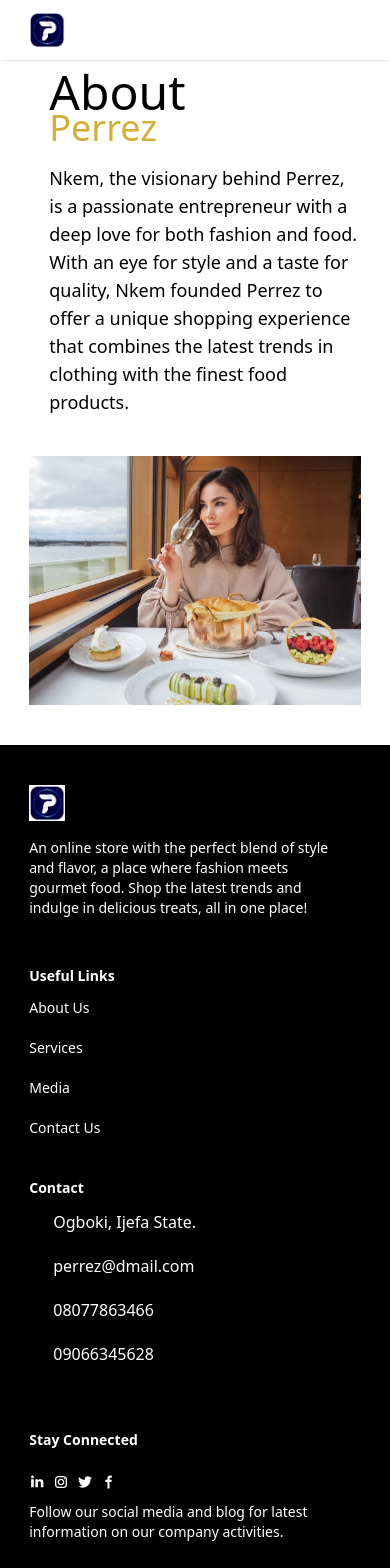
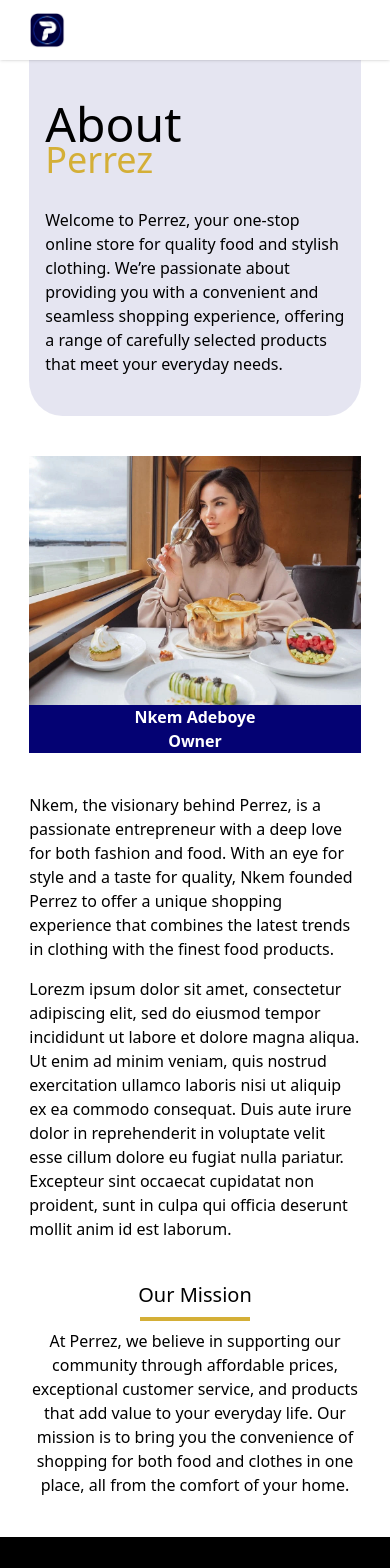
Before and after one commit to profnike/ecommerce, a Next.js app: page /about in a window 390 px wide. Shown: the top 1568 px of the page. Built offline with nearby package versions, Linux system fonts and the light colour scheme; some icons are missing.

Commit message:
completed the about page

```diff
--- a/src/components/home/HeroSection.jsx
+++ b/src/components/home/HeroSection.jsx
@@ -3,7 +3,7 @@ import Link from "next/link";
 export default function HeroSection() {
   return (
     <div className="mx-auto  max-w-[85%] z-10 ">
-      <div className="flex flex-col md:flex-row justify-between my-2 md:my-20 md:h-[70vh] space-x-5 md:mb-40 mb-10 md:items-center">
+      <div className="flex flex-col md:flex-row justify-between  md:my-20 md:h-[70vh] space-x-5  mb-10 md:items-center">
       <div className="my-10 md:w-1/2">
         <div>
 
--- a/src/components/home/Services.jsx
+++ b/src/components/home/Services.jsx
@@ -5,7 +5,7 @@ import { Card } from "..";
 export default function Services() {
   return (
     < section className="bg-primary">
-     <div className="py-10 md:py-20 max-w-[85%] z-10  mx-auto text-[#2E2E2E]">
+     <div className="py-10 md:py-14 max-w-[85%] z-10  mx-auto text-[#2E2E2E]">
       <div className="flex flex-col items-center justify-center mb-7 md:mb-14 ">
       <h2 className="text-xl md:text-3xl lg:text-4xl mb-2 text-white">
         Our Services
--- a/src/components/home/Testimonial.jsx
+++ b/src/components/home/Testimonial.jsx
@@ -15,13 +15,11 @@ export default function Testimonial  () {
     setCurrentIndex(index);
   };
   return (
-    <div className="bg-primary bg-opacity-5 p-10 md:py-28">
-        {/* <img src="/icons/quote" alt="" className="w-12 h-12 rounded-full"/> */}
-      <div className="max-w-[90%] lg:max-w-[80%] mx-auto ">
+    <div className="bg-primary bg-opacity-5 ">
+      <div className="max-w-[90%] lg:max-w-[80%] mx-auto p-10 md:py-28 ">
         <div className="shadow-2xl rounded-2xl p-10 md:max-w-[50%] m-auto bg-white z-0 ">
         <img src="/icons/quote.png" alt="" className="w-12 h-12 rounded-full text-red-300"/>
           {testimonialData.length && (
-            // <motion.div initial={{ x: 0 }} animate={{ x: 10 }} exit={{ opacity: 0 }}>
              <div >
       <span className="leading-7 text-black">{testimony.text}</span>
 
@@ -32,7 +30,7 @@ export default function Testimonial  () {
         </div>
       </div>
     </div>
-            // </motion.div>
+
           )}
           <div className="flex justify-between mt-10">
             <div
--- a/src/pages/about/index.js
+++ b/src/pages/about/index.js
@@ -3,35 +3,53 @@ import Image from "next/image";
 export default function About() {
   return (
     <div className="mx-auto  max-w-[85%]  ">
-      <div className="flex flex-col-reverse lg:flex-row justify-between my-2 md:my-10 lg:h-[70vh] space-x-5 md:mb-20 mb-10 md:items-center">
-      <div className="w-full lg:w-1/2 mt-10 lg:mt-0">
-      <img src="/images/Banner-pix.jpg" alt="herosection-image" className="w-full"/>
-      </div>
-      <div className="lg:my-10 lg:w-1/2">
-        <div>
+<div className="">
+      <div className="flex flex-col items-start md:flex-row   md:items-center justify-between gap-3 px-4 md:px-10 py-10  bg-primary bg-opacity-10 rounded-b-[10%]   md:rounded-b-[30%] ">
+        <div className="md:w-1/3  flex flex-col justify-center items-start  ">
 
-                        <h2 className="text-5xl font-200 text-info  md:text-8xl"> About</h2>
-                        <h2 className="text-secondary -mt-2 mb-4  text-4xl font-light  md:text-6xl">
+                        <h2 className="text-5xl font-700  md:text-7xl text-start  "> About</h2>
+                        <h2 className="text-secondary -mt-2 mb-4  text-4xl font-light   md:text-6xl">
                            Perrez
                         </h2>
-
+                        </div>
+                        <div className="md:w-2/3 flex flex-col gap-4">
+                    <p className=" ">Welcome to Perrez, your one-stop online store for quality food and stylish clothing. We’re passionate about providing you with a convenient and seamless shopping experience, offering a range of carefully selected products that meet your everyday needs.</p>
+                  </div>
+                  </div>
                   </div>
 
-{/*
-                     <h2 className="text-xl ">
-                     Discover Fresh Flavors & Trendy Styles – Delivered Right to Your Door!
-                     </h2> */}
+      <div className="flex flex-col-reverse lg:flex-row  md:justify-between my-10 md:my-16  lg:space-x-5 lg:items-start">
 
+      <div className="lg:w-1/2 mt-10 lg:mt-0">
+            <p className="  ">
+               Nkem, the visionary behind Perrez, is a passionate entrepreneur with a deep love for both fashion and food. With an eye for style and a taste for quality, Nkem founded Perrez to offer a unique shopping experience that combines the latest trends in clothing with the finest food products.
+             </p>
 
-
-                     <p className="text-lg font-light  2xl:text-xl">
-                     Nkem, the visionary behind Perrez, is a passionate entrepreneur with a deep love for both fashion and food. With an eye for style and a taste for quality, Nkem founded Perrez to offer a unique shopping experience that combines the latest trends in clothing with the finest food products.
-                     </p>
-
+               <p className="  mt-4">Lorezm ipsum dolor sit amet, consectetur adipiscing elit, sed do eiusmod tempor incididunt ut labore et dolore magna aliqua. Ut enim ad minim veniam, quis nostrud exercitation ullamco laboris nisi ut aliquip ex ea commodo consequat. Duis aute irure dolor in reprehenderit in voluptate velit esse cillum dolore eu fugiat nulla pariatur. Excepteur sint occaecat cupidatat non proident, sunt in culpa qui officia deserunt mollit anim id est laborum.</p>
 
 
       </div>
+      <div className="w-full lg:w-1/2   ">
+      <img src="/images/Banner-pix.jpg" alt="herosection-image" className="w-full "/>
+      <div className="flex flex-col bg-primary text-white font-bold  w-full text-center ">
+        <p>Nkem Adeboye</p>
+        <p>Owner</p>
+      </div>
+      </div>
 
+      </div>
+      <div>
+          <div className="mb-10 md:mb-16">
+        <div className="flex flex-col items-center justify-center mb-2 md:mb-4 ">
+      <h2 className="text-xl md:text-3xl lg:text-4xl mb-2 text-black">
+        Our Mission
+      </h2>
+      <div className="flex justify-center text-center align-center items-center h-1 w-[110px] bg-secondary"></div>
+       </div>
+      <div className="md:w-[80%] lg:w-[60%] flex justify-center mx-auto text-center">
+      <p className="text-center">At Perrez, we believe in supporting our community through affordable prices, exceptional customer service, and products that add value to your everyday life. Our mission is to bring you the convenience of shopping for both food and clothes in one place, all from the comfort of your home.</p>
+      </div>
+        </div>
       </div>
       </div>
   );
```
